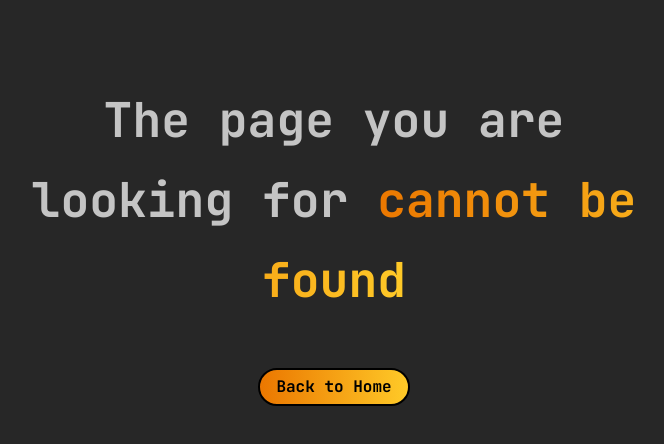
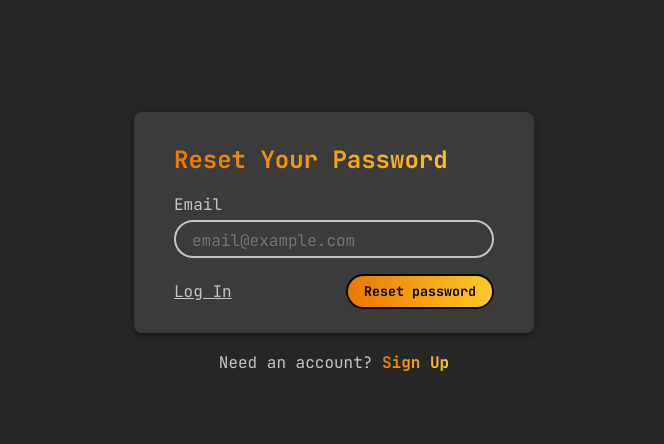
Before and after one commit to marioperezhurtado/cloud-notes, a React (Vite) app: page /forgot-password in a window 1280 px wide. Shown: the top 444 px of the page, without its empty margins (306-970 px from the left). Built offline with nearby package versions, Linux system fonts and the light colour scheme; no server answers.

Commit message:
Added reset password page

```diff
--- a/src/App.jsx
+++ b/src/App.jsx
@@ -8,6 +8,7 @@ import Home from './pages/Home/Home'
 import MyNotes from './pages/MyNotes/MyNotes'
 import Login from './pages/Login/Login'
 import Signup from './pages/Signup/Signup'
+import ForgotPassword from './pages/ForgotPassword/ForgotPassword'
 import Profile from './pages/Profile/Profile'
 import PageNotFound from './pages/PageNotFound/PageNotFound'
 
@@ -23,6 +24,7 @@ const App = () => {
             <Route path="/" element={<Home />} />
             <Route path="/login" element={<Login />} />
             <Route path="/signup" element={<Signup />} />
+            <Route path="/forgot-password" element={<ForgotPassword />} />
             <Route
               path="/notes"
               element={
--- a/src/contexts/AuthContext.jsx
+++ b/src/contexts/AuthContext.jsx
@@ -6,7 +6,8 @@ import {
   createUserWithEmailAndPassword,
   signInWithPopup,
   signOut,
-  updateProfile
+  updateProfile,
+  sendPasswordResetEmail
 } from 'firebase/auth'
 import { auth, googleProvider, githubProvider } from '../firebase'
 
@@ -42,6 +43,10 @@ const AuthProvider = ({ children }) => {
     return updateProfile(currentUser, userData)
   }
 
+  const resetPassword = (email) => {
+    return sendPasswordResetEmail(auth, email)
+  }
+
   useEffect(() => {
     const unsubscribe = onAuthStateChanged(auth, (user) => {
       setCurrentUser(user)
@@ -57,7 +62,8 @@ const AuthProvider = ({ children }) => {
     loginGoogle,
     loginGithub,
     logout,
-    updateUser
+    updateUser,
+    resetPassword
   }
 
   return <AuthContext.Provider value={values}>{children}</AuthContext.Provider>
--- /dev/null
+++ b/src/pages/ForgotPassword/ForgotPassword.jsx
@@ -0,0 +1,70 @@
+import { useState, useRef } from 'react'
+import { Link } from 'react-router-dom'
+import useAuth from '../../contexts/AuthContext'
+
+const ForgotPassword = () => {
+  const [loading, setLoading] = useState(false)
+  const [error, setError] = useState('')
+  const [success, setSuccess] = useState('')
+
+  const { resetPassword } = useAuth()
+
+  const formRef = useRef()
+
+  const resetPasswordHandler = async (e) => {
+    e.preventDefault()
+    setError('')
+
+    const email = formRef.current.email.value
+
+    if (!email) {
+      setError('Email cannot be empty')
+      return
+    }
+
+    setLoading(true)
+
+    try {
+      await resetPassword(email)
+      setSuccess('Check your inbox to finish resetting your password')
+      formRef.current.reset()
+    } catch {
+      setError('Failed to send reset password email')
+    }
+
+    setLoading(false)
+  }
+
+  return (
+    <div className="auth-form">
+      <form ref={formRef} onSubmit={resetPasswordHandler}>
+        <h2 className="text-highlighted">Reset Your Password</h2>
+        {error && <p className="error-text">{error}</p>}
+        {success && <p className="success-text">{success}</p>}
+        <label htmlFor="email">Email</label>
+        <input
+          type="text"
+          name="email"
+          placeholder="email@example.com"
+          autoComplete="your-email"
+        />
+        <div className="auth-actions">
+          <Link to="/login">Log In</Link>
+          <button className="btn btn-primary" type="submit" disabled={loading}>
+            Reset password
+          </button>
+        </div>
+      </form>
+      <p>
+        Need an account?{' '}
+        <span>
+          <Link to="/signup" className="text-highlighted">
+            Sign Up
+          </Link>
+        </span>
+      </p>
+    </div>
+  )
+}
+
+export default ForgotPassword
--- a/src/pages/Login/Login.jsx
+++ b/src/pages/Login/Login.jsx
@@ -54,9 +54,12 @@ const Login = () => {
         <label htmlFor="password">Password</label>
         <input type="password" name="password" autoComplete="your-password" />
         <SocialLogin onSetError={setError}></SocialLogin>
-        <button className="btn btn-primary" disabled={loading} type="submit">
-          Log In
-        </button>
+        <div className="auth-actions">
+          <Link to="/forgot-password">Forgot Password?</Link>
+          <button className="btn btn-primary" disabled={loading} type="submit">
+            Log In
+          </button>
+        </div>
       </form>
       <p>
         Need an account?{' '}
--- a/src/pages/PageNotFound/PageNotFound.module.scss
+++ b/src/pages/PageNotFound/PageNotFound.module.scss
@@ -3,7 +3,7 @@
   text-align: center;
 
   h1 {
-    font-size: 3rem;
+    font-size: var(--titleFontSize);
     line-height: 5rem;
   }
 
@@ -12,3 +12,11 @@
     font-size: 1rem;
   }
 }
+
+@media (max-width: 715px) {
+  .page-not-found {
+    h1 {
+      line-height: 3rem;
+    }
+  }
+}
--- a/src/pages/Profile/Profile.module.scss
+++ b/src/pages/Profile/Profile.module.scss
@@ -8,6 +8,8 @@
 
   .profile-details {
     display: flex;
+    flex-flow: row wrap;
+    gap: 1.5rem;
     justify-content: space-between;
     padding: 1.5rem 2rem;
     border-radius: var(--borderRadius);
@@ -21,7 +23,7 @@
     }
 
     .profile-image {
-      min-width: 100px;
+      max-width: 100px;
       height: 100px;
       border-radius: var(--borderRadius);
       background-color: var(--backgroundColor);
--- a/src/pages/Signup/Signup.jsx
+++ b/src/pages/Signup/Signup.jsx
@@ -68,9 +68,11 @@ const Login = () => {
           autoComplete="repeat-your-password"
         />
         <SocialLogin onSetError={setError}></SocialLogin>
-        <button className="btn btn-primary" disabled={loading}>
-          Sign Up
-        </button>
+        <div className="auth-actions">
+          <button className="btn btn-primary" disabled={loading}>
+            Sign Up
+          </button>
+        </div>
       </form>
       <p>
         Already have an account?{' '}
--- a/src/styles/form.scss
+++ b/src/styles/form.scss
@@ -28,8 +28,20 @@
       }
     }
 
-    button {
-      margin: 1rem 0 0 auto;
+    .auth-actions {
+      margin-top: 1rem;
+      display: flex;
+      align-items: center;
+      justify-content: space-between;
+      gap: 1rem;
+
+      button {
+        margin-left: auto;
+      }
+
+      a {
+        text-decoration: underline;
+      }
     }
   }
 
@@ -45,11 +57,21 @@
   .error-text {
     text-align: left;
   }
+
+  .success-text {
+    text-align: left;
+  }
 }
 
 .error-text {
   margin-top: 1rem;
   color: #f56d54;
+  text-align: left;
+}
+
+.success-text {
+  margin-top: 1rem;
+  color: #14ab42;
   text-align: left;
 }
 
```
